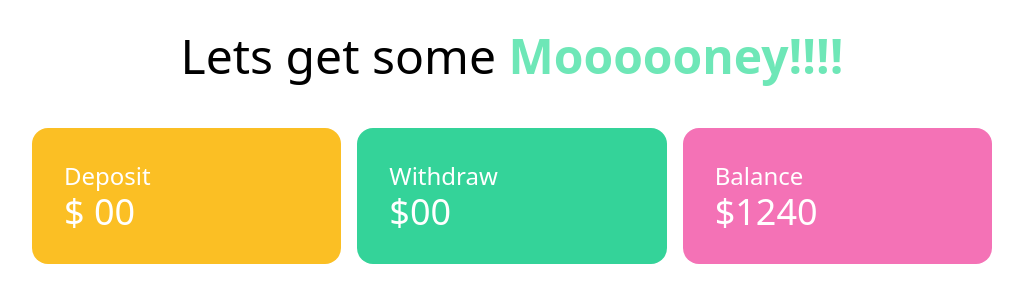
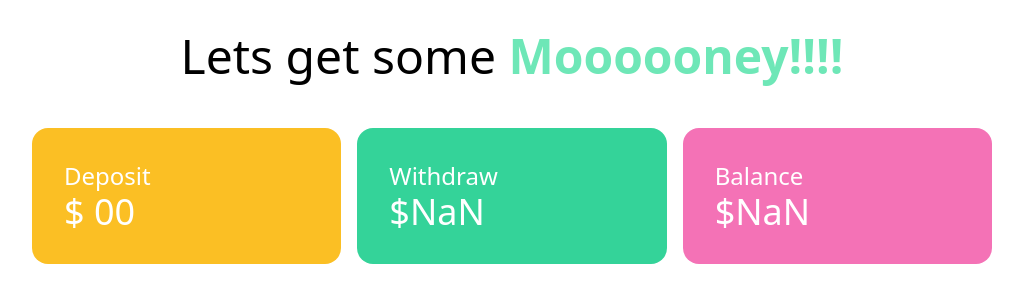
Before and after one commit to Hridoymozumder24/baap-er-bank, a plain HTML site: page banking.html in a window 1280 px wide. Both pictures are taken after a click on the button "Withdraw Here". Shown: the top 286 px of the page, without its empty margins (128-1151 px from the left). Drawn offline with nearby package versions, Linux system fonts and the light colour scheme.

Commit message:
balanceshit

```diff
--- a/banking.html
+++ b/banking.html
@@ -21,7 +21,7 @@
                                        </div>
                                        <div class="bg-green-400 p-8 rounded-2xl mt-4 text-white">
                                         <h3 class="text-2xl">Withdraw</h3>
-                                        <h4 class="text-4xl">$00</h4>
+                                        <h4 class="text-4xl">$<span id="withdraw-total">00</span></h4>
                                        </div>
                                        <div class="bg-pink-400 p-8 rounded-2xl mt-4 text-white">
                                         <h3 class="text-2xl">Balance</h3>
--- a/js/login.js
+++ b/js/login.js
@@ -30,3 +30,34 @@ document.getElementById('deposit-button').addEventListener('click',function(){
 
 
 })
+
+// withdraw button handler
+
+ document.getElementById("withdraw-button").addEventListener('click', function(){
+           const  withdrawInput = document.getElementById("withdraw-input")
+           const  withdrawAmountText = withdrawInput.value;
+          const newWithdrawAmount = parseFloat(withdrawAmountText);
+
+          // set withdrawTotal
+
+          const withdrawTotal = document.getElementById("withdraw-total");
+          const previousWithdrawText = withdrawTotal.innerText;
+          const previousWithdrawTotal =parseFloat(previousWithdrawText);
+
+          const newWithdrawTotal = previousWithdrawTotal+newWithdrawAmount;
+          withdrawTotal.innerText =newWithdrawTotal;
+
+          //update balance
+
+          const balanceTotal = document.getElementById("balance-total")
+          const previousBalanceText = balanceTotal.innerText
+          const previousBalanceTotal = parseFloat(previousBalanceText);
+          const newBalanceTotal = previousBalanceTotal - newWithdrawAmount
+
+          balanceTotal.innerText = newBalanceTotal;
+
+          //clear withdraw input value
+
+          withdrawInput.value='';
+
+ })
```
